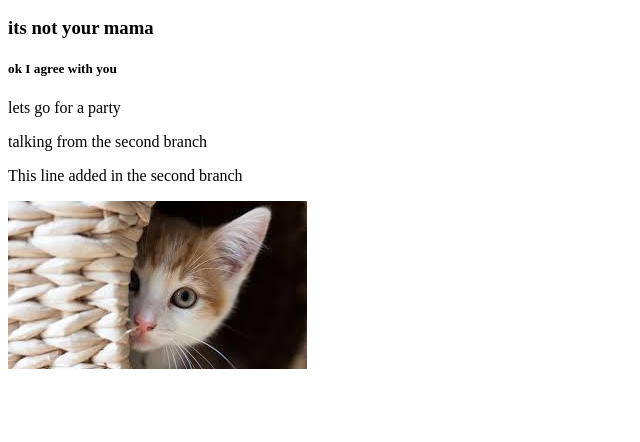
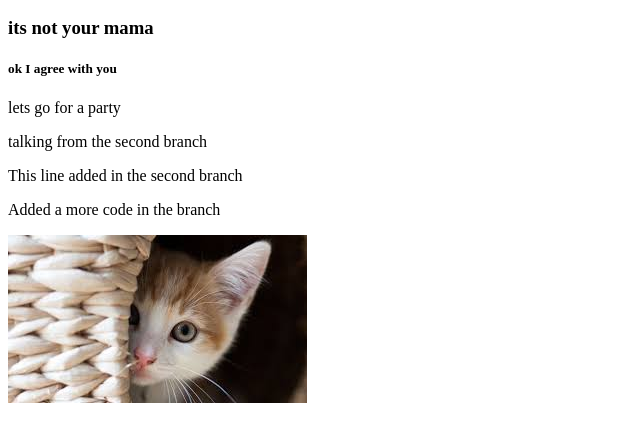
Before and after one commit to Anikislamromeo/my-first-website, a plain HTML site: page index.html in a window 1280 px wide. Shown: the part 110-552 px from the top of the page, without its empty margins (0-640 px from the left). Drawn offline with Linux system fonts and the light colour scheme.

Commit message:
added code

```diff
--- a/index.html
+++ b/index.html
@@ -13,6 +13,7 @@
     <p>lets go for a party</p>
     <p>talking from the second branch</p>
     <p>This line added in the second branch</p>
+    <p>Added a more code in the branch</p>
     <img src="cat.jpg" alt="">
 </body>
 </html>
```
